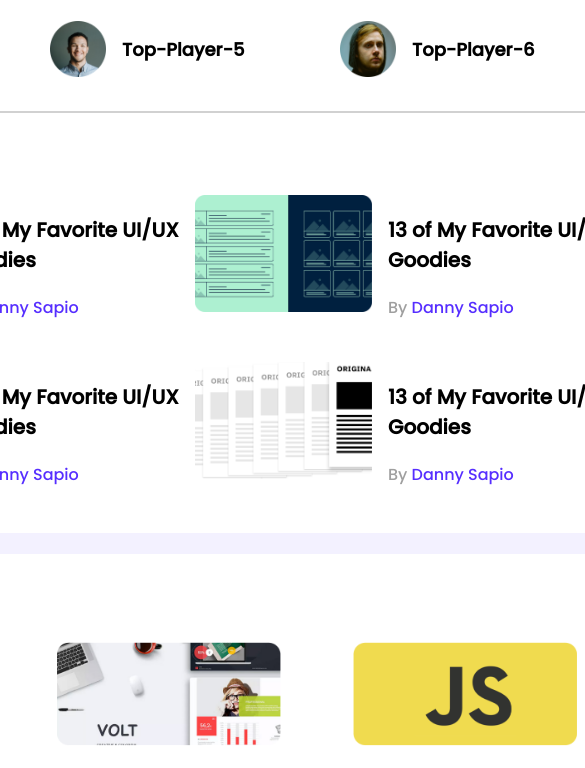
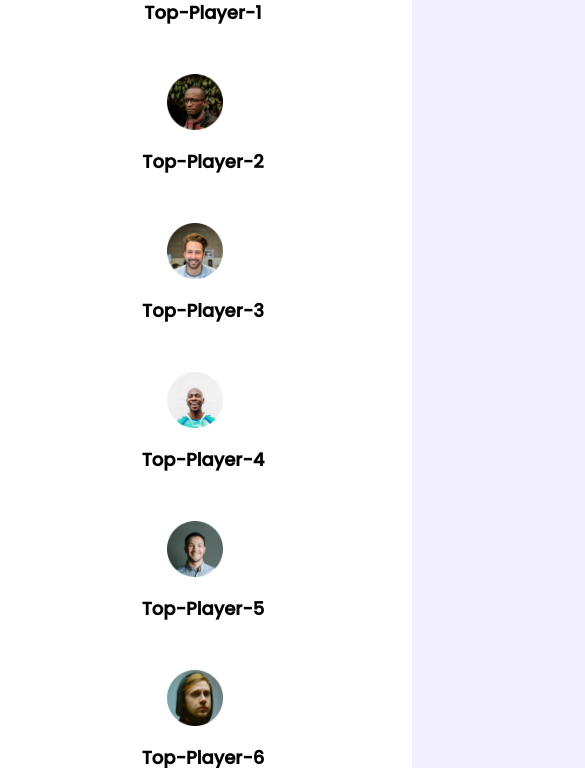
Before and after one commit to shahin2028/leader-board-css3, a plain HTML site: page index.html in a window 390 px wide. Shown: the part 192-960 px from the top of the page, 585 px wide, since content can reach past the window. Drawn offline with Linux system fonts and the light colour scheme.

Commit message:
Responsive

```diff
--- a/style.css
+++ b/style.css
@@ -126,3 +126,57 @@ hr {
 .fa-star.empty {
     color: #AEAEAE;
 }
+
+/* media-queries */
+
+/* mobile-devices */
+
+/* @media only screen and (max-width:688px) {
+    .container {
+        width: 100%;
+    }
+
+    .players,
+    .blogs,
+    .courses {
+
+        grid-template-columns: repeat(1, 1fr);
+    }
+
+    .player,
+    .blogs {
+        flex-direction: column;
+    }
+
+} */
+
+/* Tablet devices */
+
+@media only screen and (min-width:689px) and (max-width:992px) {
+    .container {
+        width: 100%;
+    }
+
+    .players {
+        grid-template-columns: repeat(2, 1fr);
+    }
+}
+
+@media only screen and (max-width:688px) {
+    .container {
+        width: 100%;
+    }
+
+    .players,
+    .blogs,
+    .courses {
+
+        grid-template-columns: repeat(1, 1fr);
+    }
+
+    .player,
+    .blogs,
+    .courses {
+        flex-direction: column;
+    }
+}
```
